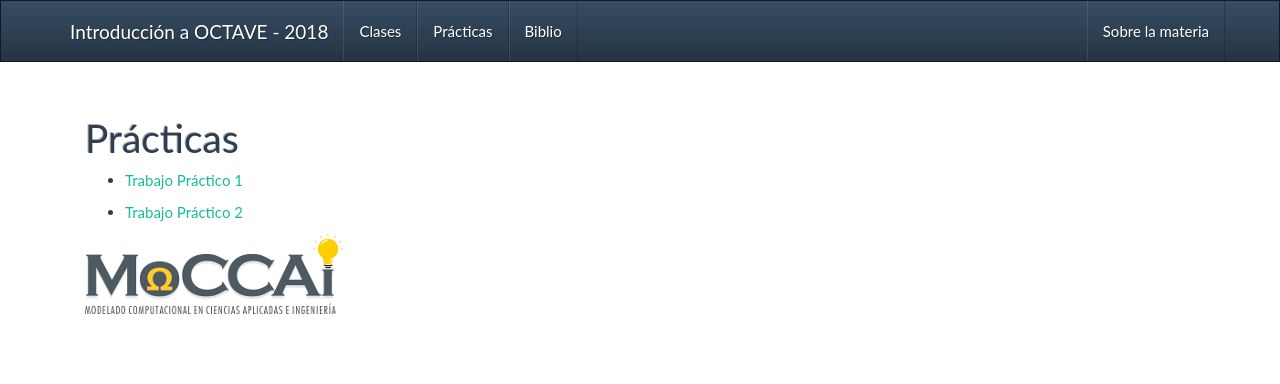
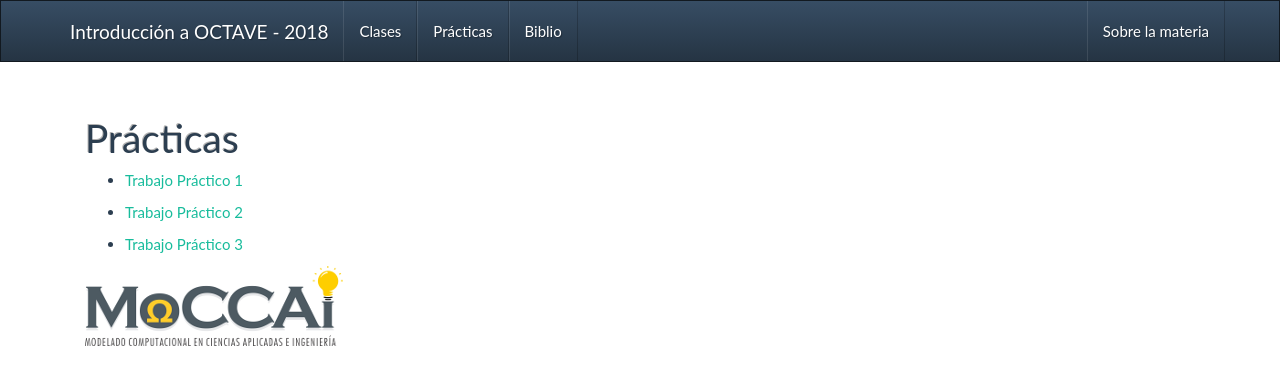
Before and after one commit to grupomoccai/octave, a plain HTML site: page practicas.html in a window 1280 px wide. Drawn offline with Linux system fonts and the light colour scheme.

Commit message:
Práctica 3 hecho

```diff
--- a/practicas.html
+++ b/practicas.html
@@ -49,6 +49,10 @@
           <li><a href="practicas_archivos/2018_introoctave-tp2.pdf">Trabajo Práctico 2</a><br>
           </li>
         </ul>
+		<ul>
+          <li><a href="practicas_archivos/2018_introoctave-tp3.pdf">Trabajo Práctico 3</a><br>
+          </li>
+        </ul>
 
 <a href="https://sites.google.com/view/moccai"><p><img style="WIDTH:258px; HEIGHT:80px; border:0" src="index_archivos/MoCCAi_logo_reduced.png"></p></a>
       </div>
```
Also changed, not shown: 1 other file.
